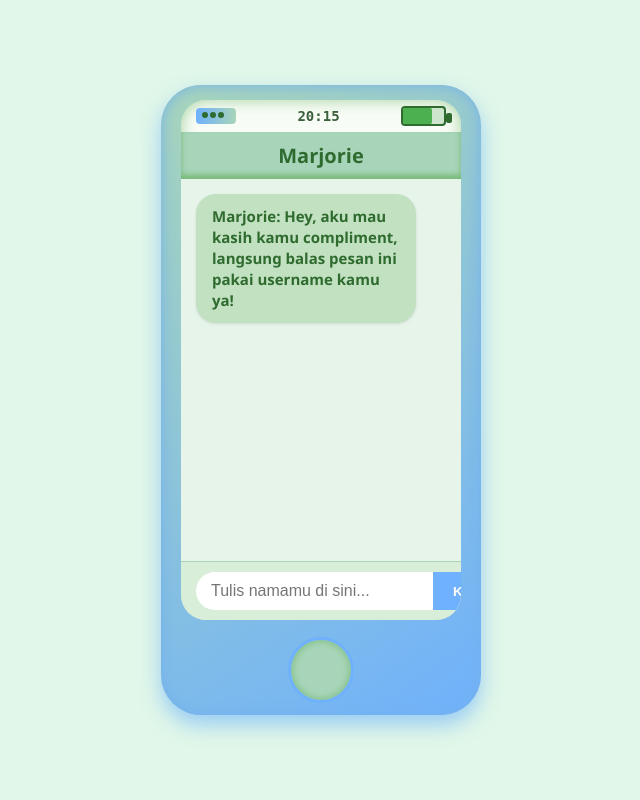
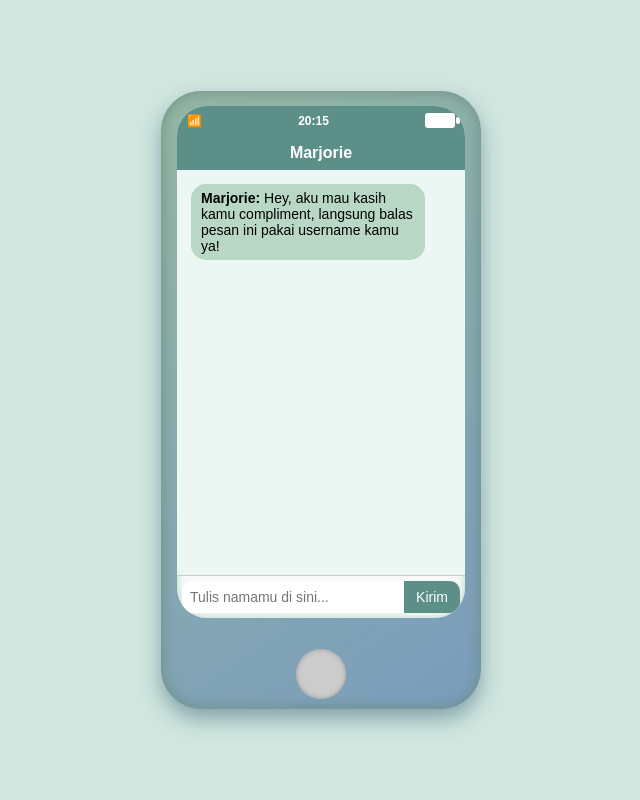
Before and after one commit to 307temporaryredirect/compliments, a Flask app: page / in a window 1280 px wide. Shown: the whole page, without its empty margins (319-959 px from the left). Run offline with Flask 3, Linux system fonts and the light colour scheme.

Commit message:
Update style.css

```diff
--- a/static/css/style.css
+++ b/static/css/style.css
@@ -1,21 +1,20 @@
 body {
-  background-color: #e0f7e9;
+  background-color: #d0e6df;
   display: flex;
   justify-content: center;
   align-items: center;
   height: 100vh;
   margin: 0;
-  font-family: 'Segoe UI', Tahoma, Geneva, Verdana, sans-serif;
+  font-family: Arial, sans-serif;
 }
 
 .phone-frame {
-  background: linear-gradient(145deg, #a8d5ba, #6fb1fc);
+  background: linear-gradient(145deg, #94b8a3, #7a9cbd); /* vibes white-blue-green */
   border-radius: 40px;
-  width: 320px;
-  height: 580px;
-  box-shadow:
-    inset 0 0 15px #74b1eb,
-    0 10px 20px rgba(107, 176, 252, 0.6);
+  width: 90vw;
+  max-width: 320px;
+  aspect-ratio: 9/16;
+  box-shadow: inset 0 0 15px #6c8e83, 0 10px 20px rgba(60, 100, 120, 0.5);
   display: flex;
   flex-direction: column;
   align-items: center;
@@ -24,179 +23,134 @@ body {
 }
 
 .phone-screen {
-  background-color: #f8fcf6;
-  width: 280px;
-  height: 520px;
-  border-radius: 25px;
-  box-shadow: inset 0 0 15px #a2d19d;
+  background-color: #f8faf9;
+  width: 90%;
+  height: 90%;
+  border-radius: 30px;
+  overflow: hidden;
   display: flex;
   flex-direction: column;
-  overflow: hidden;
+  box-shadow: inset 0 0 10px #b2d4c1;
 }
 
 .top-bar {
-  height: 32px;
-  background: transparent;
+  background-color: #5d8f89;
+  height: 30px;
   display: flex;
   justify-content: space-between;
   align-items: center;
-  padding: 0 15px;
-  font-size: 14px;
-  color: #3b5e3b;
-  font-weight: 600;
-  user-select: none;
+  padding: 0 10px;
+  color: white;
+  font-size: 12px;
+}
+
+.top-bar .battery {
+  width: 30px;
+  height: 15px;
+  background-color: white;
+  border-radius: 3px;
   position: relative;
 }
 
-.signal {
-  width: 40px;
-  height: 16px;
-  background: linear-gradient(90deg, #6fb1fc, #a8d5ba);
-  border-radius: 4px;
-  position: relative;
-}
-
-.signal::before {
-  content: '';
+.top-bar .battery::after {
+  content: "";
+  width: 4px;
+  height: 7px;
+  background-color: white;
   position: absolute;
-  left: 6px;
   top: 4px;
-  width: 6px;
-  height: 6px;
-  background-color: #2f6b2f;
-  border-radius: 50%;
-  box-shadow:
-    8px 0 #2f6b2f,
-    16px 0 #2f6b2f;
-}
-
-.time {
-  font-family: monospace;
-  font-size: 14px;
-}
-
-.battery {
-  width: 45px;
-  height: 20px;
-  border: 2.5px solid #2f6b2f;
-  border-radius: 4px;
-  position: relative;
-  box-sizing: border-box;
-  background-color: #cde5cd;
-}
-
-.battery::after {
-  content: '';
-  position: absolute;
-  right: -8px;
-  top: 5px;
-  width: 6px;
-  height: 10px;
-  background-color: #2f6b2f;
+  right: -5px;
   border-radius: 2px;
 }
 
-.battery-level {
-  background-color: #4caf50;
-  height: 100%;
-  width: 70%;
-  border-radius: 2px;
-  transition: width 0.3s ease;
+.top-bar .signal::before {
+  content: "📶";
+}
+
+.top-bar .time {
+  font-weight: bold;
 }
 
 .chat-header {
-  background-color: #a8d5ba;
-  padding: 10px 0;
+  background-color: #5d8f89;
+  color: white;
   text-align: center;
-  font-weight: 700;
-  color: #2f6b2f;
-  font-size: 20px;
-  user-select: none;
-  box-shadow: inset 0 -4px 6px #75b875;
+  padding: 8px;
+  font-weight: bold;
+  font-size: 16px;
 }
 
 .chat-window {
   flex: 1;
-  padding: 15px;
-  background-color: #e6f4ea;
-  overflow-y: auto;
+  padding: 10px;
+  background-color: #ecf7f3;
   display: flex;
   flex-direction: column;
-  gap: 10px;
+  overflow-y: auto;
 }
 
 .bubble {
-  padding: 12px 16px;
-  border-radius: 20px;
-  max-width: 75%;
-  font-size: 15px;
-  line-height: 1.4;
+  padding: 6px 10px;
+  margin: 4px;
+  border-radius: 15px;
+  max-width: 80%;
+  font-size: 14px;
   word-wrap: break-word;
-  box-shadow: 0 1px 3px rgba(0,0,0,0.1);
 }
 
 .marjorie {
-  background-color: #c1e1c1;
+  background-color: #b8d8c5; /* greenish bubble */
   align-self: flex-start;
-  color: #2f6b2f;
-  font-weight: 600;
 }
 
 .user {
-  background-color: #add8e6;
+  background-color: #90c6f1; /* blue bubble like iMessage */
   align-self: flex-end;
-  color: #1f3d7a;
-  font-weight: 600;
 }
 
 form {
   display: flex;
-  border-top: 1px solid #a8d5ba;
-  padding: 10px 15px;
-  background-color: #d8eed8;
-  border-bottom-left-radius: 25px;
-  border-bottom-right-radius: 25px;
+  border-top: 1px solid #ccc;
+  padding: 5px;
 }
 
 input[type="text"] {
   flex: 1;
-  padding: 10px 15px;
+  padding: 8px;
   border: none;
-  border-radius: 20px 0 0 20px;
-  font-size: 16px;
-  outline: none;
+  border-radius: 10px 0 0 10px;
+  font-size: 14px;
 }
 
 button {
-  background-color: #6fb1fc;
+  padding: 8px 12px;
+  background-color: #5d8f89;
+  color: white;
   border: none;
-  color: white;
-  padding: 10px 20px;
-  font-weight: 600;
-  border-radius: 0 20px 20px 0;
-  cursor: pointer;
-  transition: background-color 0.25s ease;
+  border-radius: 0 10px 10px 0;
+  font-size: 14px;
 }
 
-button:hover {
-  background-color: #4a8de0;
+/* Lingkaran home button di bawah */
+.phone-frame::after {
+  content: "";
+  width: 50px;
+  height: 50px;
+  background-color: #ccc;
+  border-radius: 50%;
+  position: absolute;
+  bottom: 10px;
+  left: 50%;
+  transform: translateX(-50%);
+  box-shadow: inset 0 0 5px #999;
 }
 
-.home-button {
-  position: absolute;
-  bottom: 12px;
-  width: 60px;
-  height: 60px;
-  background: #a8d5ba;
-  border-radius: 50%;
-  box-shadow: inset 0 0 8px #75b875;
-  left: 50%;
-  transform: translateX(-50%);
-  cursor: pointer;
-  border: 3px solid #6fb1fc;
-  transition: box-shadow 0.3s ease;
+/* Responsive text size di mobile */
+@media (max-width: 400px) {
+  .bubble, input[type="text"], button {
+    font-size: 12px;
+  }
+  .chat-header {
+    font-size: 14px;
+  }
 }
-
-.home-button:hover {
-  box-shadow: 0 0 15px #6fb1fc;
-}
```
